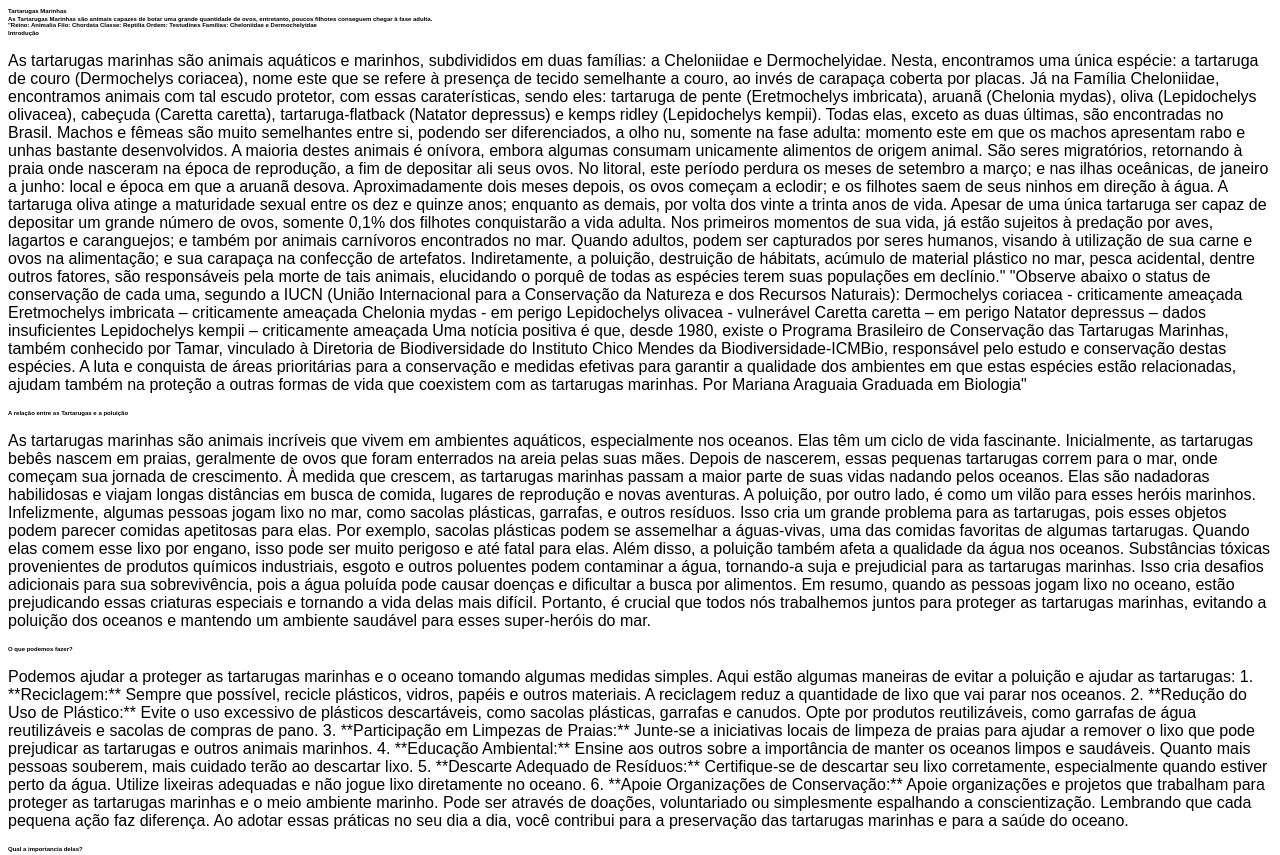
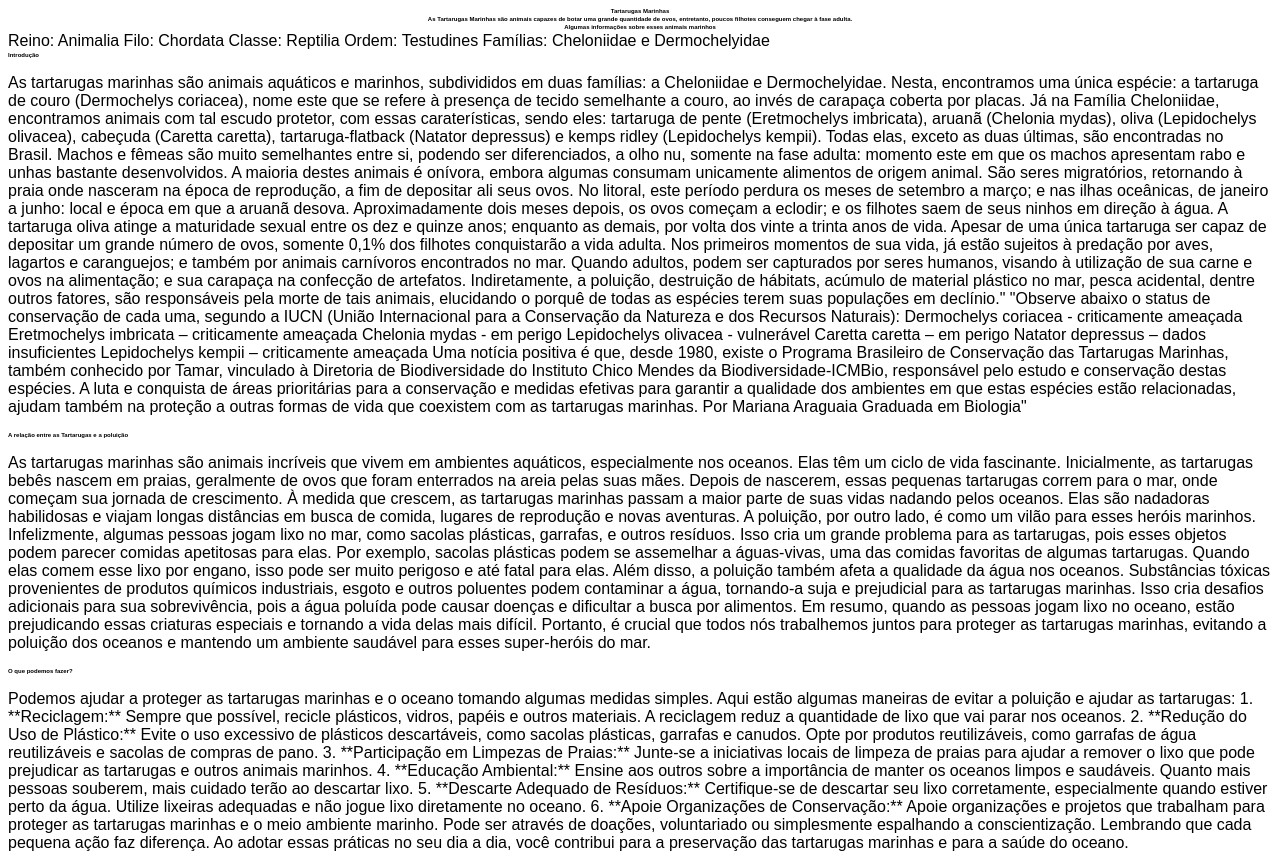
Before and after one commit to Victor-Rocha-Silva/Site_informativo_sobre_tartarugas, a plain HTML site: page Index.html in a window 1280 px wide. Shown: the top 855 px of the page. Drawn offline with Linux system fonts and the light colour scheme; files that its build step writes are made by us from their sources.

Commit message:
atualização
add centro e um h2

```diff
--- a/Css/Style.css
+++ b/Css/Style.css
@@ -5,10 +5,12 @@ body{
 
 h1{
     font-size: 20%;
+    text-align: center;
 }
 
 h2{
     font-size: 15%;
+    text-align: center;
 }
 
 h3{
--- a/Index.html
+++ b/Index.html
@@ -5,18 +5,24 @@
     <meta charset="UTF-8">
     <meta name="viewport" content="width=device-width, initial-scale=1.0">
     <title>Objetivo</title>
-    <link rel="stylesheet" href="../Taturaga/Css/Style.css">
+    <link rel="stylesheet" href="../Taturaga/CSS/Style.css">
 </head>
 
 <body>
-    <h1>Tartarugas Marinhas</h1>
+    <h1>
+        Tartarugas Marinhas
+    </h1>
+
     <h2>As Tartarugas Marinhas são animais capazes de botar uma grande quantidade de ovos, entretanto, poucos filhotes
-        conseguem chegar à fase adulta. <br>"Reino: Animalia
+        conseguem chegar à fase adulta. </h2>
+
+    <h2> Algumas informações sobre esses animais marinhos </h2>
+        Reino: Animalia
         Filo: Chordata
         Classe: Reptilia
         Ordem: Testudines
         Famílias: Cheloniidae e Dermochelyidae
-    </h2>
+
     <h3>Introdução</h3>
     <p>As tartarugas marinhas são animais aquáticos e marinhos, subdivididos em duas famílias: a Cheloniidae e
         Dermochelyidae. Nesta, encontramos uma única espécie: a tartaruga de couro (Dermochelys coriacea), nome este que
```
